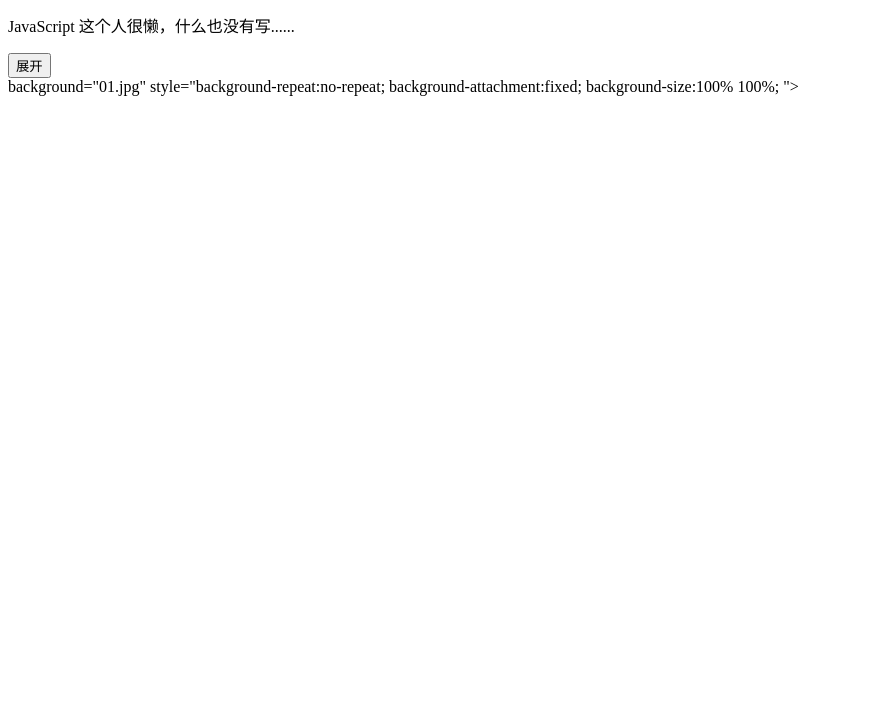
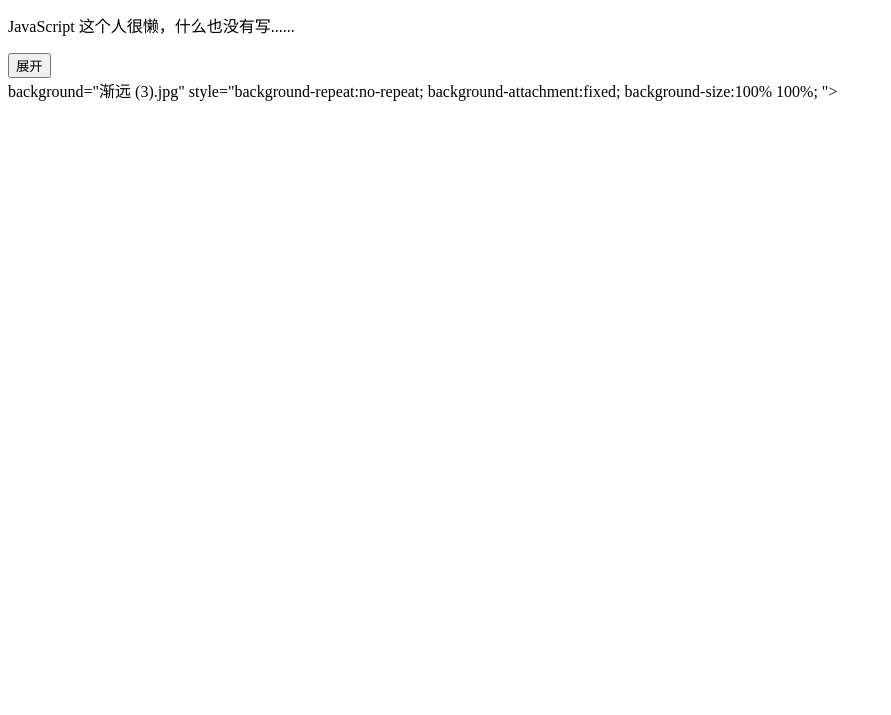
Before and after one commit to know-ovo/know-ovo.github.io, a plain HTML site: page index.html in a window 1280 px wide. Shown: the part 85-800 px from the top of the page, without its empty margins (0-891 px from the left). Drawn offline with Linux system fonts and the light colour scheme.

Commit message:
Update index.html

```diff
--- a/index.html
+++ b/index.html
@@ -26,7 +26,7 @@
 	<button type="button" onclick="myFunction()"> 展开 </button>
     </div>
 	<div>
-	background="01.jpg" <!--background=".../...jpg'" 存放图片的路径-->
+	background="渐远 (3).jpg" <!--background=".../...jpg'" 存放图片的路径-->
                style="background-repeat:no-repeat;<!--设置图片不重复显示-->
                background-attachment:fixed;<!--设置图片的位置固定-->
                background-size:100% 100%; "><!--设置图片达到窗口100%的比例-->
```
